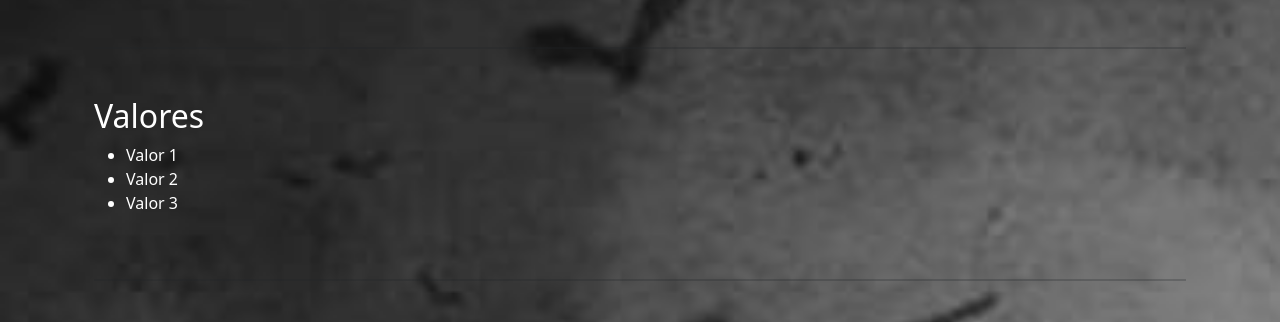
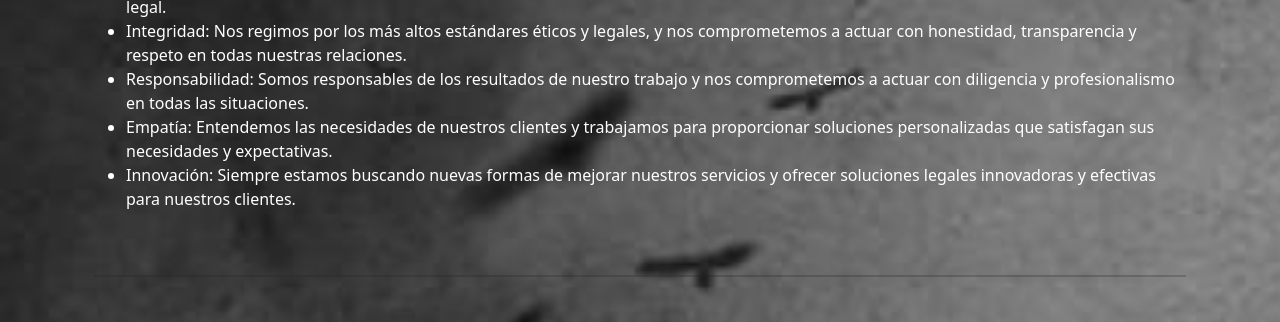
Before and after one commit to Rickyj09/judicial, a Flask app: page /firma in a window 1280 px wide. Shown: the part 1373-1695 px from the top of the page. Run offline with Flask 3, Linux system fonts and the light colour scheme; some libraries are stand-ins or nearby versions.

Commit message:
jurídico 13/05/2023

```diff
--- a/aplicacion/app.py
+++ b/aplicacion/app.py
@@ -47,6 +47,13 @@ def test():
 def historia():
     return render_template('historia.html')
 
+@app.route('/equipo')
+def equipo():
+    return render_template('equipo.html')
+
+@app.route('/conocimiento')
+def conocimiento():
+    return render_template('conocimiento.html')
 
 @app.route('/contacto', methods=['GET', 'POST'])
 def contacto():
--- a/aplicacion/templates/firma.html
+++ b/aplicacion/templates/firma.html
@@ -1,3 +1,5 @@
+
+
 {% extends "layout1.html" %}
 {% block title %}QUISHPECUADRADO ABOGADOS{% endblock %}
 {% block content %}
@@ -20,16 +22,14 @@
   <body>
     <hr>
     <hr>
-    <div class="container">
-      <h1 class="white-text">QUISHPECUADRADO ABOGADOS</h1>
-      <p class="white-text">Profesionales del Derecho,  con amplios conocimientos y experiencia en materia: Empresarial, Societario, Penal, Civil, Constitucional y en diversas áreas del Derecho, lo que nos permite brindar asesoramiento y representación legal integral,  conforme a las exigencias actuales con eficiencia y eficacia.</p>
-      <p class="white-text">Atención personalizada: Sabemos que cada caso es único y requiere una atención personalizada. Por eso, nos tomamos el tiempo para escuchar tus necesidades y preocupaciones, y trabajamos contigo para encontrar la mejor solución legal posible.</p>
-      <div class="row">
+    <form class="form-group">
+
         <div class="container my-5">
           <div class="row">
             <div class="col-md-6">
               <h1 class="white-text">QUISHPECUADRADO ABOGADOS</h1>
-              <p class="white-text"> Somos una empresa dedicada a...</p>
+              <p class="white-text"> Profesionales del Derecho,  con amplios conocimientos y experiencia en materia: Empresarial, Societario, Penal, Civil, Constitucional y en diversas áreas del Derecho, lo que nos permite brindar asesoramiento y representación legal integral,  conforme a las exigencias actuales con eficiencia y eficacia.</p>
+              <p class="white-text">Atención personalizada: Sabemos que cada caso es único y requiere una atención personalizada. Por eso, nos tomamos el tiempo para escuchar tus necesidades y preocupaciones, y trabajamos contigo para encontrar la mejor solución legal posible.</p>
             </div>
             <div class="col-md-6">
               <img src="https://source.unsplash.com/featured/?office" alt="Office Image" class="img-fluid">
@@ -41,7 +41,7 @@
           <div class="row my-5" id="vision">
             <div class="col-md-6">
               <h2 class="white-text">Visión</h2>
-              <p class="white-text">Nuestra visión es...</p>
+              <p class="white-text">Nuestra visión Ser el estudio jurídico líder en brindar soluciones efectivas y confiables a nuestros clientes en cualquier situación legal que requieran.</p>
             </div>
             <div class="col-md-6">
               <img src="https://source.unsplash.com/featured/?vision" alt="Vision Image" class="img-fluid">
@@ -53,7 +53,7 @@
           <div class="row my-5" id="mision">
             <div class="col-md-6 order-md-2">
               <h2 class="white-text">Misión</h2>
-              <p class="white-text">Nuestra misión es...</p>
+              <p class="white-text">Nuestra misión Proporcionar servicios legales personalizados, innovadores y de alta calidad, con un enfoque en la ética profesional, la excelencia en el servicio y el respeto por nuestros clientes.</p>
             </div>
             <div class="col-md-6 order-md-1">
               <img src="https://source.unsplash.com/featured/?mission" alt="Mission Image" class="img-fluid">
@@ -66,24 +66,18 @@
             <div class="col-md-12">
               <h2 class="white-text">Valores</h2>
               <ul>
-                <li class="white-text">Valor 1</li>
-                <li class="white-text">Valor 2</li>
-                <li class="white-text">Valor 3</li>
+                <li class="white-text">Compromiso con la excelencia: Buscamos siempre la excelencia en todo lo que hacemos, desde la atención al cliente hasta la representación legal.</li>
+                <li class="white-text">Integridad: Nos regimos por los más altos estándares éticos y legales, y nos comprometemos a actuar con honestidad, transparencia y respeto en todas nuestras relaciones.</li>
+                <li class="white-text">Responsabilidad: Somos responsables de los resultados de nuestro trabajo y nos comprometemos a actuar con diligencia y profesionalismo en todas las situaciones.</li>
+                <li class="white-text">Empatía: Entendemos las necesidades de nuestros clientes y trabajamos para proporcionar soluciones personalizadas que satisfagan sus necesidades y expectativas.</li>
+                <li class="white-text">Innovación: Siempre estamos buscando nuevas formas de mejorar nuestros servicios y ofrecer soluciones legales innovadoras y efectivas para nuestros clientes.</li>
               </ul>
             </div>
           </div>
 
           <hr>
 
-          <div class="row my-5" id="historia">
-            <div class="col-md-6">
-              <h2 class="white-text">Historia</h2>
-              <p class="white-text">Nuestra empresa fue fundada en el año...</p>
-            </div>
-            <div class="col-md-6">
-              <img src="https://source.unsplash.com/featured/?history" alt="History Image" class="img-fluid">
-            </div>
-          </div>
+
           <div class="row my-5" id="comunicacion">
             <div class="col-md-6">
               <img src="https://source.unsplash.com/featured/?lawyer" class="img-fluid" alt="Abogado 1">
@@ -113,6 +107,7 @@
     </div>
 
     <script src="https://cdn.jsdelivr.net/npm/bootstrap@5.2.3/dist/js/bootstrap.min.js"></script>
+  </form>
   </body>
 </html>
 
--- a/aplicacion/templates/layout1.html
+++ b/aplicacion/templates/layout1.html
@@ -38,13 +38,13 @@
               <a class="nav-link text-white" href="{{ url_for('firma') }}">QUISHPECUADRADO ABOGADOS</a>
             </li>
             <li class="nav-item colnav">
-              <a class="nav-link text-white" href="{{ url_for('nosotros') }}">NUESTRO CONOCIMIENTO</a>
+              <a class="nav-link text-white" href="{{ url_for('conocimiento') }}">NUESTRO CONOCIMIENTO</a>
             </li>
             <li class="nav-item colnav">
               <a class="nav-link text-white" href="{{ url_for('historia') }}">SERVICIOS</a>
             </li>
             <li class="nav-item colnav">
-              <a class="nav-link text-white" href="{{ url_for('historia') }}">NUESTRO EQUIPO</a>
+              <a class="nav-link text-white" href="{{ url_for('equipo') }}">NUESTRO EQUIPO</a>
             </li>
             <li class="nav-item colnav">
               <a class="nav-link text-white" href="{{ url_for('contacto') }}">CONTACTANOS</a>
@@ -90,13 +90,13 @@
                         <a href="{{ url_for('firma')}}" class="text-white">LA FIRMA</a>
                       </p>
                       <p>
-                        <a class="text-white">NUESTRO CONOCIMIENTO</a>
+                        <a href="{{ url_for('conocimiento')}}" class="text-white">NUESTRO CONOCIMIENTO</a>
                       </p>
                       <p>
-                        <a class="text-white">SERVICIOS</a>
+                        <a href="{{ url_for('historia')}}" class="text-white">SERVICIOS</a>
                       </p>
                       <p>
-                        <a class="text-white">NUESTRO EQUIPO</a>
+                        <a href="{{ url_for('equipo')}}" class="text-white">NUESTRO EQUIPO</a>
                       </p>
 
                     </div>
```
Also changed, not shown: aplicacion/templates/conocimiento.html (added, +99 -0 lines), aplicacion/templates/equipo.html (added, +60 -0 lines).
